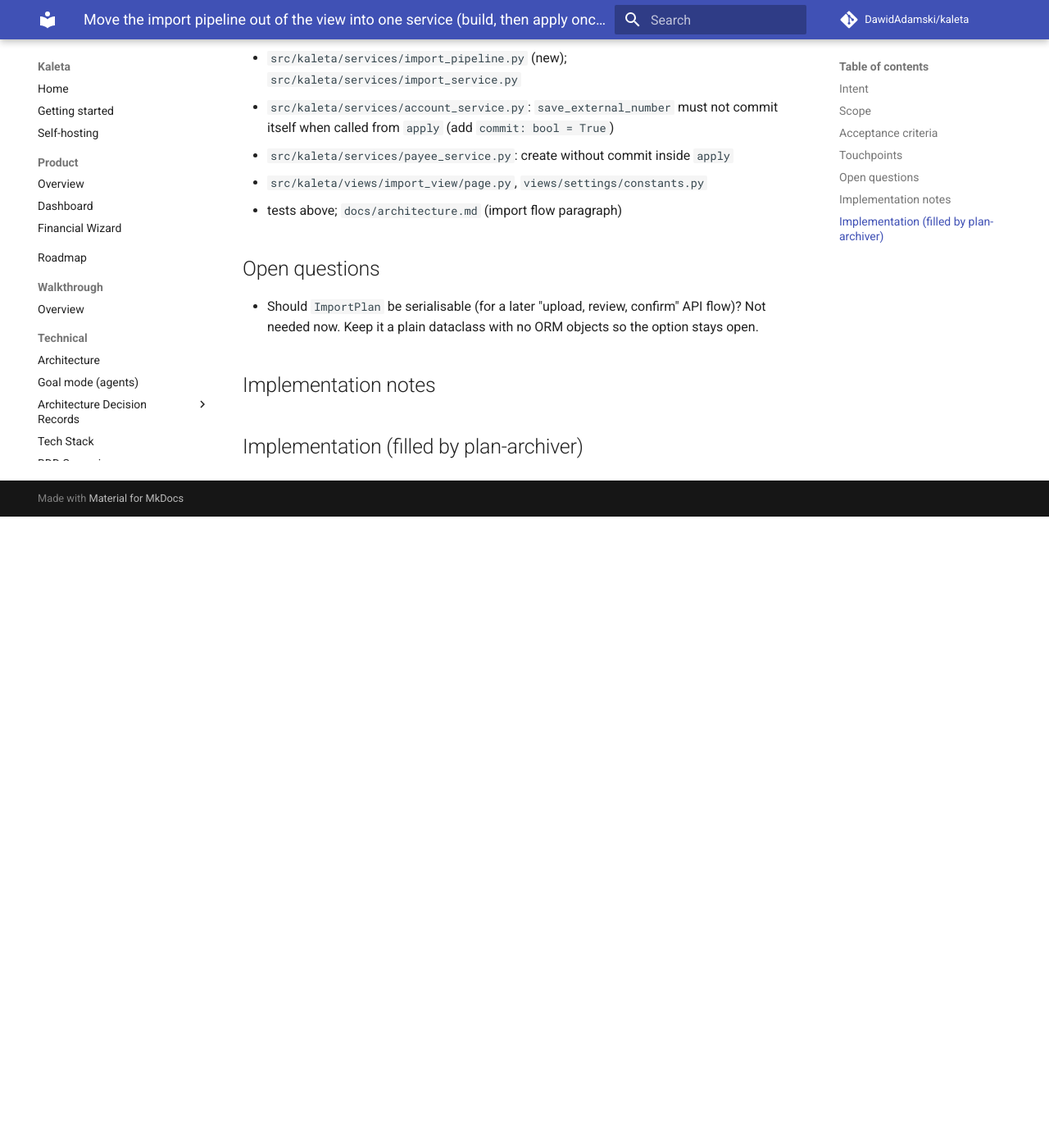
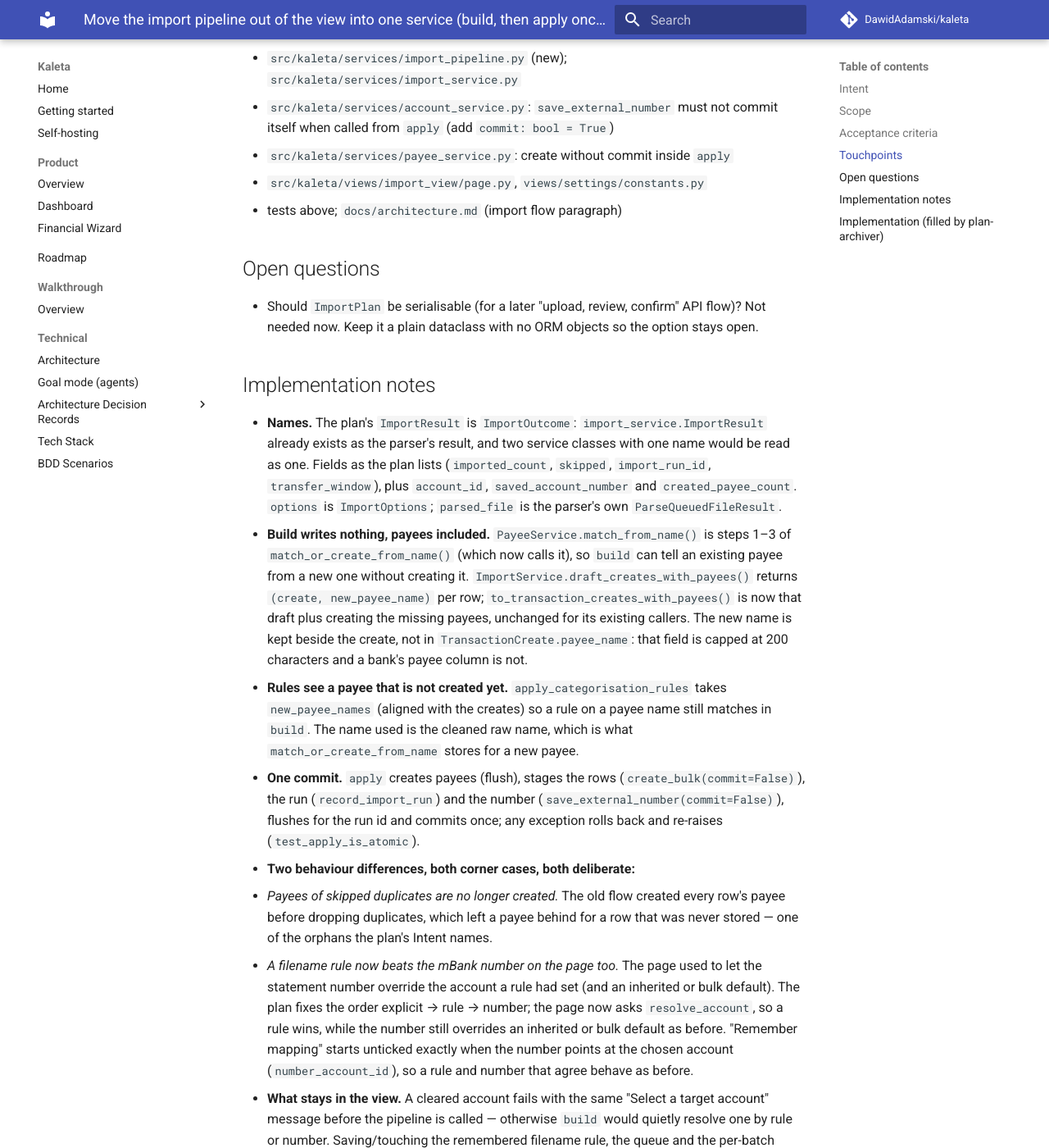
Before and after one commit to DawidAdamski/kaleta, an MkDocs documentation site: the page built from docs/plans/import-pipeline-service.md, in a window 1280 px wide and 1400 px high, scrolled down 3174 px. Shown: the whole window at 82% size. Built offline with MkDocs 1.6.1 and Material for MkDocs 9.7.7, drawn with Linux system fonts in a browser that asks for light colours; comment, search, counter and statistics services are not loaded; before the commit the page ends 3804 px from its top, so only the background shows below that; some of the changed text lies outside the part shown.

Commit message:
docs: import pipeline in architecture.md; plan implementation notes
Co-Authored-By: Claude Opus 5.5 <noreply@anthropic.com>

```diff
--- a/docs/plans/import-pipeline-service.md
+++ b/docs/plans/import-pipeline-service.md
@@ -3,7 +3,7 @@ plan_id: import-pipeline-service
 title: Move the import pipeline out of the view into one service (build, then apply once)
 area: import
 effort: medium
-status: draft
+status: in-progress
 roadmap_ref: ../roadmap.md
 ---
 
@@ -119,4 +119,56 @@ New tests:
 
 ## Implementation notes
 
+- **Names.** The plan's `ImportResult` is `ImportOutcome`:
+  `import_service.ImportResult` already exists as the parser's result, and two
+  service classes with one name would be read as one. Fields as the plan lists
+  (`imported_count`, `skipped`, `import_run_id`, `transfer_window`), plus
+  `account_id`, `saved_account_number` and `created_payee_count`. `options` is
+  `ImportOptions`; `parsed_file` is the parser's own `ParseQueuedFileResult`.
+- **Build writes nothing, payees included.** `PayeeService.match_from_name()`
+  is steps 1–3 of `match_or_create_from_name()` (which now calls it), so `build`
+  can tell an existing payee from a new one without creating it.
+  `ImportService.draft_creates_with_payees()` returns `(create, new_payee_name)`
+  per row; `to_transaction_creates_with_payees()` is now that draft plus
+  creating the missing payees, unchanged for its existing callers. The new name
+  is kept beside the create, not in `TransactionCreate.payee_name`: that field is
+  capped at 200 characters and a bank's payee column is not.
+- **Rules see a payee that is not created yet.** `apply_categorisation_rules`
+  takes `new_payee_names` (aligned with the creates) so a rule on a payee name
+  still matches in `build`. The name used is the cleaned raw name, which is what
+  `match_or_create_from_name` stores for a new payee.
+- **One commit.** `apply` creates payees (flush), stages the rows
+  (`create_bulk(commit=False)`), the run (`record_import_run`) and the number
+  (`save_external_number(commit=False)`), flushes for the run id and commits once;
+  any exception rolls back and re-raises (`test_apply_is_atomic`).
+- **Two behaviour differences, both corner cases, both deliberate:**
+  - *Payees of skipped duplicates are no longer created.* The old flow created
+    every row's payee before dropping duplicates, which left a payee behind for
+    a row that was never stored — one of the orphans the plan's Intent names.
+  - *A filename rule now beats the mBank number on the page too.* The page used
+    to let the statement number override the account a rule had set (and an
+    inherited or bulk default). The plan fixes the order explicit → rule →
+    number; the page now asks `resolve_account`, so a rule wins, while the
+    number still overrides an inherited or bulk default as before. "Remember
+    mapping" starts unticked exactly when the number points at the chosen
+    account (`number_account_id`), so a rule and number that agree behave as
+    before.
+- **What stays in the view.** A cleared account fails with the same
+  "Select a target account" message before the pipeline is called — otherwise
+  `build` would quietly resolve one by rule or number. Saving/touching the
+  remembered filename rule, the queue and the per-batch `external_numbers` used
+  by the preview (updated from `ImportOutcome.saved_account_number`) are UI.
+  Readiness errors come back as `ValidationError` with the old i18n key and
+  params; the page shows them through `resolve_toast_text`, so the text is the
+  same.
+- **Known numbers** are listed from the accounts inside every `build`; the page's
+  old "refresh before an mBank import" loop is gone with `_persist`.
+- **Constants.** `DEFAULT_TRANSFER_PAIRING_DAYS` / `DEFAULT_TRANSFER_AMOUNT_TOLERANCE`
+  are defined in `transaction_service.py` and re-exported by
+  `views/settings/constants.py` — the same lines `import-transfer-pairs-api` adds,
+  so whichever branch merges second resolves a trivial conflict in those two files.
+- **Upload limit.** `import_pipeline.upload_exceeds_limit(size)` holds the
+  `settings.max_upload_bytes` check; `upload_guard.upload_exceeds_cap` keeps the
+  UI's `size()` probe and calls it.
+
 ## Implementation (filled by plan-archiver)
```
Also changed, not shown: docs/architecture.md (+17 -0 lines).
